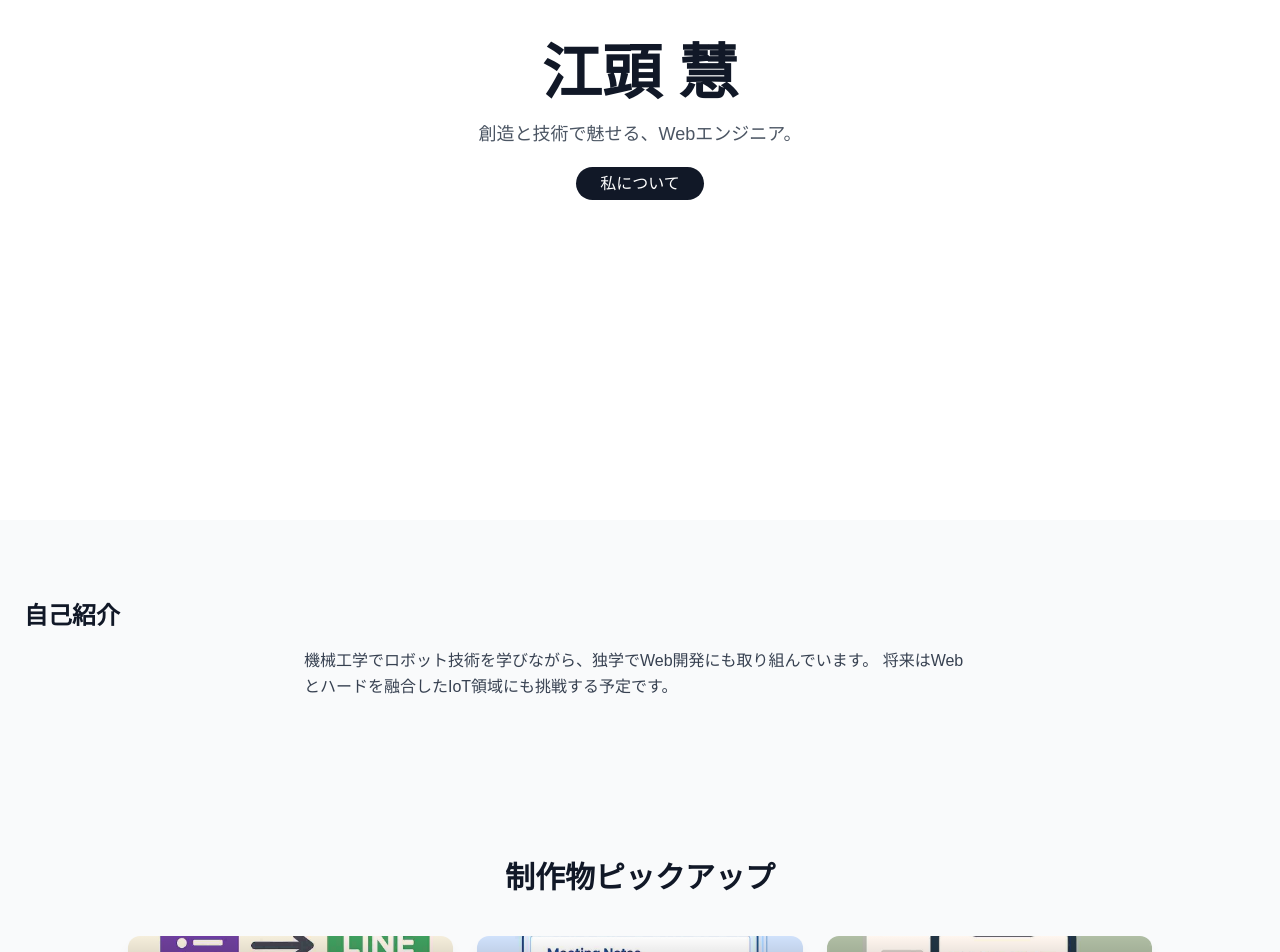
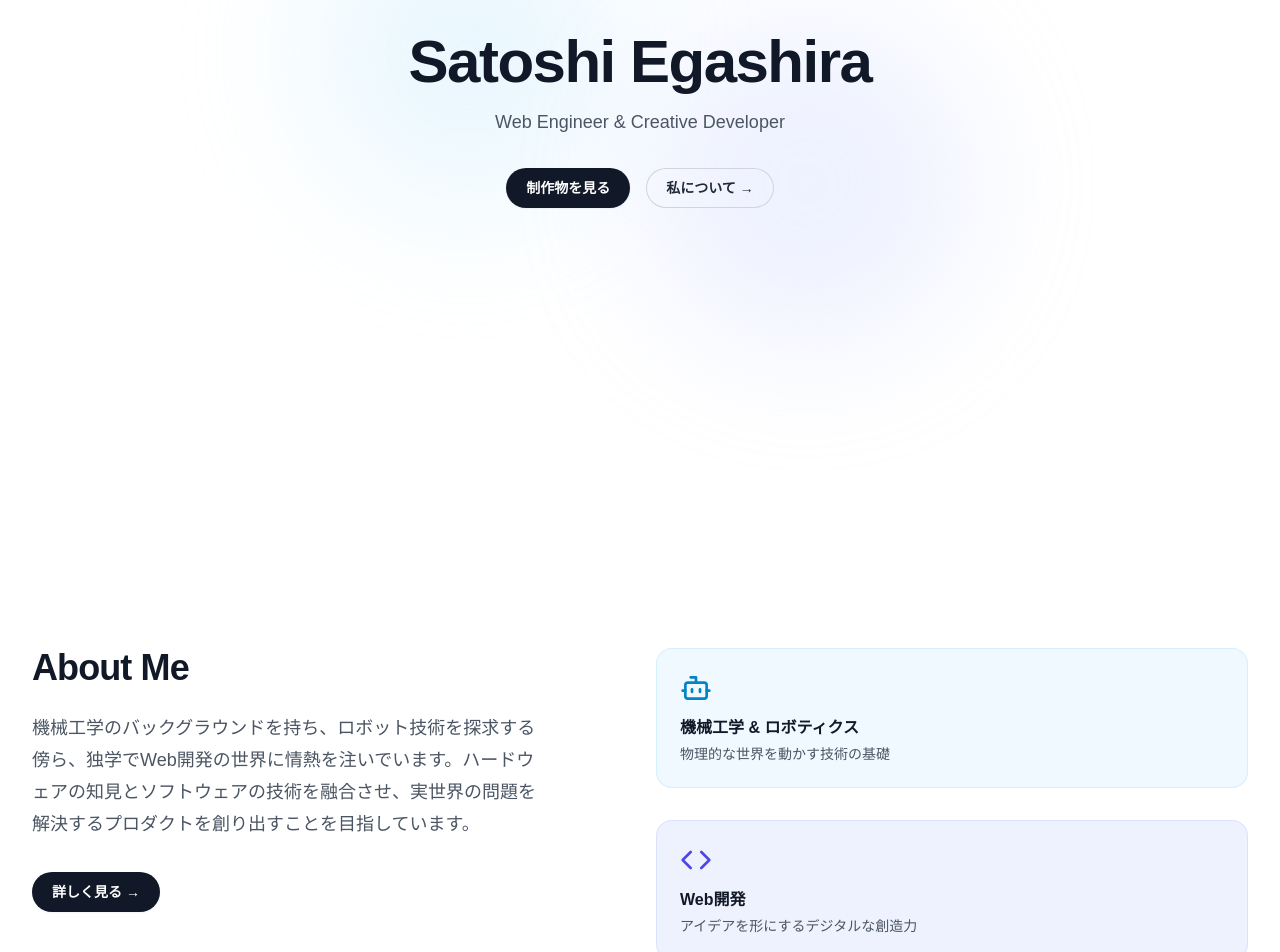
Before and after one commit to Jagashira/Jagashira.github.io, a Next.js app: page / in a window 1280 px wide. Shown: the part 280-1232 px from the top of the page. Built offline with nearby package versions, Linux system fonts and the light colour scheme.

Commit message:
feat(メインページのモダン化)

```diff
--- a/components/top/AboutOutline.tsx
+++ b/components/top/AboutOutline.tsx
@@ -1,16 +1,67 @@
 import React from "react";
+import { motion } from "framer-motion";
+import Link from "next/link";
+import { Code, Bot } from "lucide-react";
 
 const AboutOutline = () => {
   return (
-    <>
-      <section id="about" className="py-20 px-6 bg-gray-50">
-        <h2 className="text-2xl font-bold mb-4">自己紹介</h2>
-        <p className="text-gray-700 leading-relaxed max-w-2xl mx-auto">
-          機械工学でロボット技術を学びながら、独学でWeb開発にも取り組んでいます。
-          将来はWebとハードを融合したIoT領域にも挑戦する予定です。
-        </p>
-      </section>
-    </>
+    <section
+      id="about"
+      className="relative bg-white py-24 sm:py-32 dark:bg-gray-950"
+    >
+      <div className="mx-auto max-w-7xl px-6 lg:px-8">
+        <motion.div
+          className="grid grid-cols-1 items-start gap-x-8 gap-y-16 lg:grid-cols-2"
+          initial={{ opacity: 0, y: 30 }}
+          whileInView={{ opacity: 1, y: 0 }}
+          viewport={{ once: true, amount: 0.3 }}
+          transition={{ duration: 0.8 }}
+        >
+          <div className="lg:max-w-lg">
+            <h2 className="text-3xl font-bold tracking-tight text-gray-900 dark:text-white sm:text-4xl">
+              About Me
+            </h2>
+            <p className="mt-6 text-lg leading-8 text-gray-600 dark:text-gray-300">
+              機械工学のバックグラウンドを持ち、ロボット技術を探求する傍ら、独学でWeb開発の世界に情熱を注いでいます。ハードウェアの知見とソフトウェアの技術を融合させ、実世界の問題を解決するプロダクトを創り出すことを目指しています。
+            </p>
+            <div className="mt-8">
+              <Link
+                href="/about"
+                className="inline-block rounded-full bg-gray-900 px-5 py-2.5 text-sm font-semibold text-white shadow-sm transition hover:bg-gray-700 dark:bg-gray-100 dark:text-gray-900 dark:hover:bg-gray-200"
+              >
+                詳しく見る →
+              </Link>
+            </div>
+          </div>
+
+          <div className="grid grid-cols-1 grid-rows-1 gap-4 sm:gap-6 lg:gap-8">
+            <div className="rounded-2xl bg-sky-50 p-6 ring-1 ring-inset ring-sky-200/50 dark:bg-sky-900/20 dark:ring-sky-800/50">
+              <Bot size={32} className="text-sky-600 dark:text-sky-300" />
+
+              <h3 className="mt-3 font-semibold text-gray-900 dark:text-white">
+                機械工学 & ロボティクス
+              </h3>
+              <p className="mt-1 text-sm text-gray-600 dark:text-gray-400">
+                物理的な世界を動かす技術の基礎
+              </p>
+            </div>
+            <div className="rounded-2xl bg-indigo-50 p-6 ring-1 ring-inset ring-indigo-200/50 dark:bg-indigo-900/20 dark:ring-indigo-800/50">
+              <Code
+                size={32}
+                className="text-indigo-600 dark:text-indigo-300"
+              />
+
+              <h3 className="mt-3 font-semibold text-gray-900 dark:text-white">
+                Web開発
+              </h3>
+              <p className="mt-1 text-sm text-gray-600 dark:text-gray-400">
+                アイデアを形にするデジタルな創造力
+              </p>
+            </div>
+          </div>
+        </motion.div>
+      </div>
+    </section>
   );
 };
 
--- a/components/top/Hero.tsx
+++ b/components/top/Hero.tsx
@@ -2,43 +2,84 @@ import { forwardRef } from "react";
 import { motion } from "framer-motion";
 import Link from "next/link";
 
-const Hero = forwardRef<HTMLDivElement>((_, ref) => (
+const Hero = forwardRef<HTMLDivElement>((_, ref) => {
+  const containerVariants = {
+    hidden: { opacity: 0 },
+    visible: {
+      opacity: 1,
+      transition: { staggerChildren: 0.2, delayChildren: 0.3 },
+    },
+  };
+
+  const itemVariants = {
+    hidden: { y: 20, opacity: 0 },
+    visible: { y: 0, opacity: 1, transition: { duration: 0.8 } },
+  };
+
+  return (
     <section
       ref={ref}
-    className="flex flex-col justify-center items-center h-screen text-center px-4"
+      className="relative flex h-screen w-full items-center justify-center overflow-hidden"
+    >
+      <div className="absolute inset-0 z-0">
+        <motion.div
+          animate={{
+            x: ["-10%", "15%", "-10%"],
+            y: ["-15%", "10%", "-15%"],
+            scale: [1, 1.2, 1],
+          }}
+          transition={{ duration: 25, repeat: Infinity, ease: "easeInOut" }}
+          className="absolute top-1/4 left-1/4 h-72 w-72 rounded-full bg-sky-200 opacity-30 blur-3xl dark:bg-sky-900/40"
+        />
+        <motion.div
+          animate={{
+            x: ["10%", "-15%", "10%"],
+            y: ["15%", "-10%", "15%"],
+            scale: [1, 1.1, 1],
+          }}
+          transition={{ duration: 30, repeat: Infinity, ease: "easeInOut" }}
+          className="absolute bottom-1/4 right-1/4 h-80 w-80 rounded-full bg-indigo-200 opacity-30 blur-3xl dark:bg-indigo-900/40"
+        />
+      </div>
+
+      <motion.div
+        className="relative z-10 flex flex-col items-center text-center"
+        variants={containerVariants}
+        initial="hidden"
+        animate="visible"
       >
         <motion.h1
-      className="text-4xl md:text-6xl font-bold"
-      initial={{ opacity: 0, y: 20 }}
-      animate={{ opacity: 1, y: 0 }}
-      transition={{ duration: 1 }}
+          className="text-4xl font-bold tracking-tight text-gray-900 dark:text-gray-100 sm:text-6xl"
+          variants={itemVariants}
         >
-      江頭 慧
+          Satoshi Egashira
         </motion.h1>
 
         <motion.p
-      className="mt-4 text-lg text-gray-600"
-      initial={{ opacity: 0, y: 20 }}
-      animate={{ opacity: 1, y: 0 }}
-      transition={{ delay: 0.3, duration: 1 }}
+          className="mt-4 text-lg text-gray-600 dark:text-gray-300"
+          variants={itemVariants}
         >
-      創造と技術で魅せる、Webエンジニア。
+          Web Engineer & Creative Developer
         </motion.p>
 
-    <motion.div
-      className="mt-6"
-      initial={{ opacity: 0 }}
-      animate={{ opacity: 1 }}
-      transition={{ delay: 0.6 }}
+        <motion.div className="mt-8 flex gap-x-4" variants={itemVariants}>
+          <Link
+            href="/projects"
+            className="rounded-full bg-gray-900 px-5 py-2.5 text-sm font-semibold text-white shadow-sm transition hover:bg-gray-700 dark:bg-gray-100 dark:text-gray-900 dark:hover:bg-gray-200"
           >
+            制作物を見る
+          </Link>
           <Link
             href="/about"
-        className="bg-gray-900 text-white px-6 py-2 rounded-full hover:bg-gray-700 transition"
+            className="rounded-full px-5 py-2.5 text-sm font-semibold text-gray-800 ring-1 ring-inset ring-gray-300 transition hover:bg-gray-100 dark:text-gray-200 dark:ring-gray-700 dark:hover:bg-gray-800"
           >
-        私について
+            私について →
           </Link>
         </motion.div>
+      </motion.div>
     </section>
-));
+  );
+});
+
 Hero.displayName = "Hero";
 export default Hero;
--- a/package.json
+++ b/package.json
@@ -12,6 +12,7 @@
   "dependencies": {
     "framer-motion": "^12.12.1",
     "gray-matter": "^4.0.3",
+    "lucide-react": "^0.525.0",
     "next": "^15.3.4",
     "next-seo": "^6.8.0",
     "next-themes": "^0.4.6",
--- a/pages/_app.tsx
+++ b/pages/_app.tsx
@@ -13,7 +13,7 @@ const DEFAULT_SEO = {
     site_name: "Jagashira's Portfolio",
     images: [
       {
-        url: "https://jagashira.github.io/default-og-image.png", // デフォルトのOGP画像
+        url: "https://jagashira.github.io/default-og-image.png",
         width: 1200,
         height: 630,
         alt: "Jagashira's Portfolio",
```
Also changed, not shown: 1 other file (tests, documents, lock files or other folders). Lines whose indentation alone changed are shown as unchanged.
